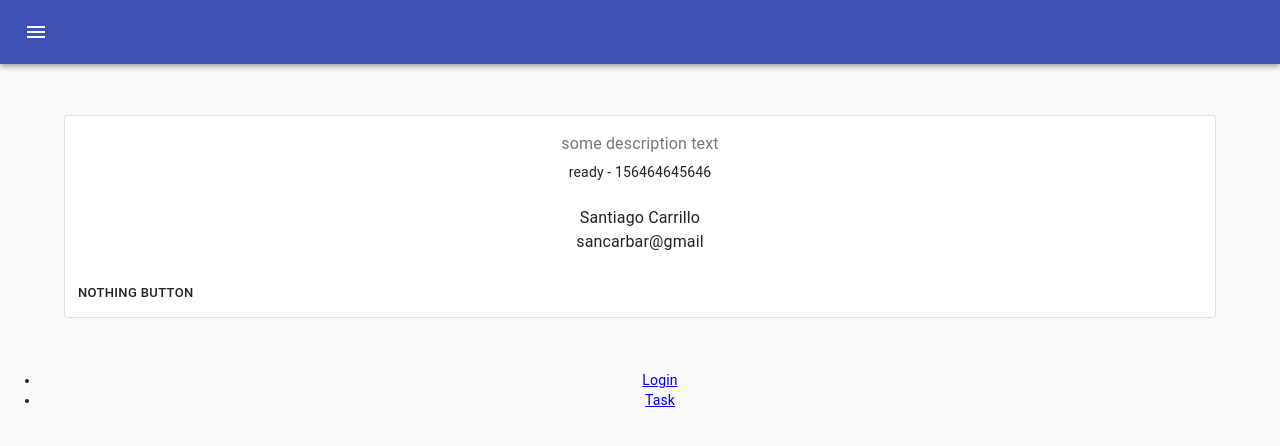
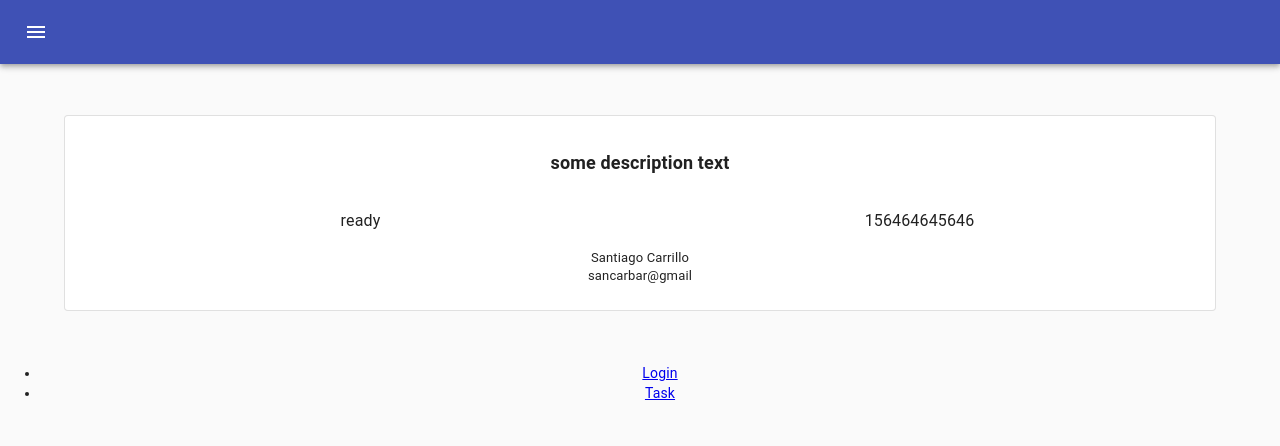
Before and after one commit to Ricar8o/IETI-React-Task-Planner-PWA, a React (Create React App) app: page /tasks in a window 1280 px wide. Shown: the top 446 px of the page. Built offline with nearby package versions, Linux system fonts and the light colour scheme.

Commit message:
Detalles Cartas y Login

```diff
--- a/src/App.js
+++ b/src/App.js
@@ -2,7 +2,7 @@ import React, {Component} from 'react';
 import logo from './logo.svg';
 import './App.css';
 import {Login} from './components/Login';
-import {BrowserRouter as Router,Link, Route} from 'react-router-dom';
+import {BrowserRouter as Router,Link, Redirect, Route} from 'react-router-dom';
 import {TaskApp} from './components/TaskApp';
 
 const LoginView = () => (
--- a/src/components/Cards.css
+++ b/src/components/Cards.css
@@ -4,3 +4,17 @@
     padding-top: 4%;
     padding-bottom: 3%;
 }
+
+.Description {
+    font-size: large;
+    font-weight: bold;
+}
+
+.Status {
+    font-size: medium;
+
+}
+
+.Contact {
+    font-size: small;
+}
--- a/src/components/CardsComponent.js
+++ b/src/components/CardsComponent.js
@@ -13,24 +13,26 @@ export class CardsComponent extends React.Component{
       return (
         <Grid item key={i}>
           <Card className="Card" variant="outlined">
-            <CardContent>
-            <Typography className="title" color="textSecondary" gutterBottom>
-                {task.description}
-              </Typography>
-              <Typography variant="body2" component="p">
-                {task.status} - {task.dueDate}
+            <CardContent >
+            <p  className="Description">
+               {task.description}
+              </p>
+              <Grid container justify="center"  className="Status">
+                <Grid item xs>
+                  <p>{task.status}</p>
 
-              </Typography>
-              <Typography variant="body1" component="p">
-                <br/>
+                </Grid>
+                <Grid item xs>
+                <p>{task.dueDate}</p>
+                </Grid>
+
+              </Grid>
+              <div className="Contact">
                 {task.responsible.name}
                 <br/>
                 {task.responsible.email}
-              </Typography>
+              </div>
             </CardContent>
-            <CardActions>
-              <Button size="small">Nothing Button</Button>
-            </CardActions>
           </Card>
         </Grid >
           // <Todo key={i} text={todo.text} priority={todo.priority} dueDate={todo.dueDate}/>
--- a/src/components/Login.js
+++ b/src/components/Login.js
@@ -1,19 +1,21 @@
 import React from 'react';
-import Avatar from '@material-ui/core/Avatar';
 import Button from '@material-ui/core/Button';
 import CssBaseline from '@material-ui/core/CssBaseline';
 import FormControl from '@material-ui/core/FormControl';
 import Input from '@material-ui/core/Input';
 import InputLabel from '@material-ui/core/InputLabel';
-import LockIcon from '@material-ui/icons/LockOutlined';
 import Paper from '@material-ui/core/Paper';
-import Typography from '@material-ui/core/Typography';
 import './Login.css'
+import { Redirect } from 'react-router-dom';
+
+localStorage.setItem('username', 'Ricardo');
+localStorage.setItem('password', '1234567');
 
 export class Login extends React.Component{
 
     constructor(props) {
         super(props);
+        this.handleClickChange = this.handleClickChange.bind(this);
     }
 
     render(){
@@ -44,7 +46,7 @@ export class Login extends React.Component{
                                 color="primary"
                                 className="submit"
                             >
-                                Sign in
+                                Login
                             </Button>
 
 
@@ -55,5 +57,15 @@ export class Login extends React.Component{
             </React.Fragment>
         );
     }
+    handleClickChange(e) {
+        let username = document.getElementById("email").value;
+        let password = document.getElementById("password").value;
+        if (username == localStorage.getItem('username') && password == localStorage.getItem('password')) {
+            localStorage.setItem('isLoggedIn', true);
+
+        }else
+            alert("Not");
+
+    }
 
 }
```
Also changed, not shown: src/components/DrawerComponents.js (deleted, +0 -35 lines), 1 other file (tests, documents, lock files or other folders).
